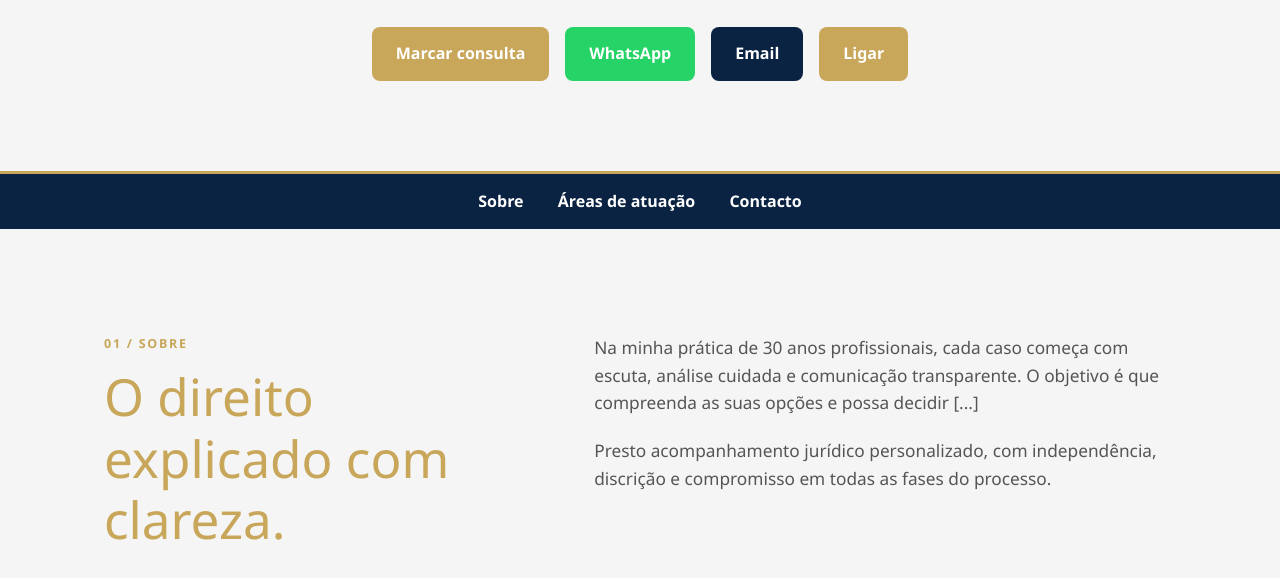
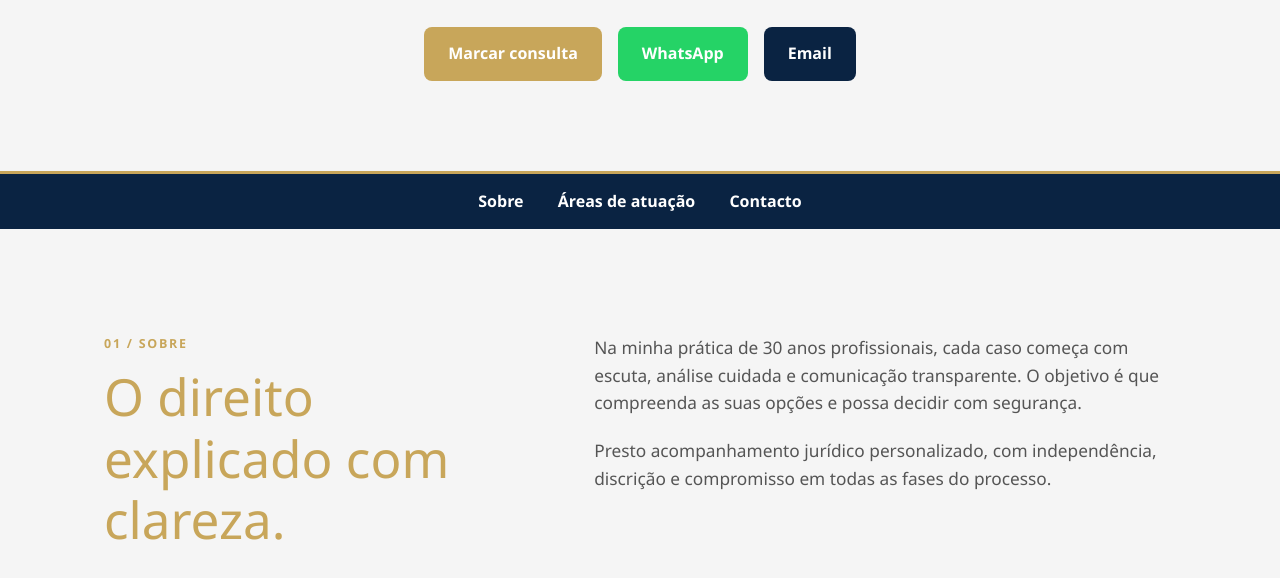
Before and after one commit to CelesteVieira-Advogada/https-github.com-utilizador-celeste-vieira, a website: page public/index.html in a window 1280 px wide. Shown: the part 568-1146 px from the top of the page. Drawn offline with Linux system fonts and the light colour scheme.

Commit message:
Remover botão de ligar da página

```diff
--- a/public/index.html
+++ b/public/index.html
@@ -26,7 +26,6 @@
         <a class="btn" href="#contacto">Marcar consulta</a>
         <a class="btn btn-whatsapp" href="https://wa.me/351910982184" target="_blank" rel="noopener noreferrer">WhatsApp</a>
         <a class="btn btn-email" href="mailto:celestevieira-7643p@adv.oa.pt">Email</a>
-        <a class="btn btn-telefone" href="tel:+351910982184">Ligar</a>
       </div>
     </header>
 
@@ -43,7 +42,7 @@
           <h2>O direito explicado com clareza.</h2>
         </div>
         <div class="texto">
-          <p>Na minha prática de 30 anos profissionais, cada caso começa com escuta, análise cuidada e comunicação transparente. O objetivo é que compreenda as suas opções e possa decidir [...]
+          <p>Na minha prática de 30 anos profissionais, cada caso começa com escuta, análise cuidada e comunicação transparente. O objetivo é que compreenda as suas opções e possa decidir com segurança.</p>
           <p>Presto acompanhamento jurídico personalizado, com independência, discrição e compromisso em todas as fases do processo.</p>
         </div>
       </section>
```
